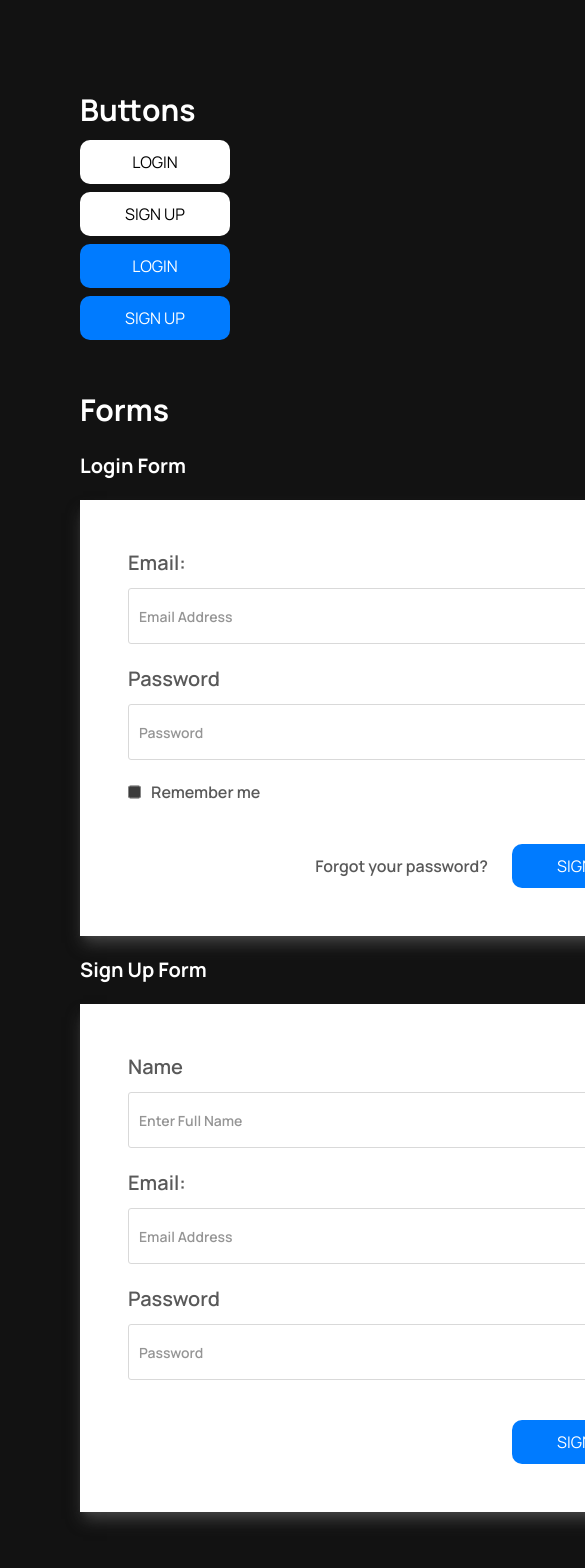
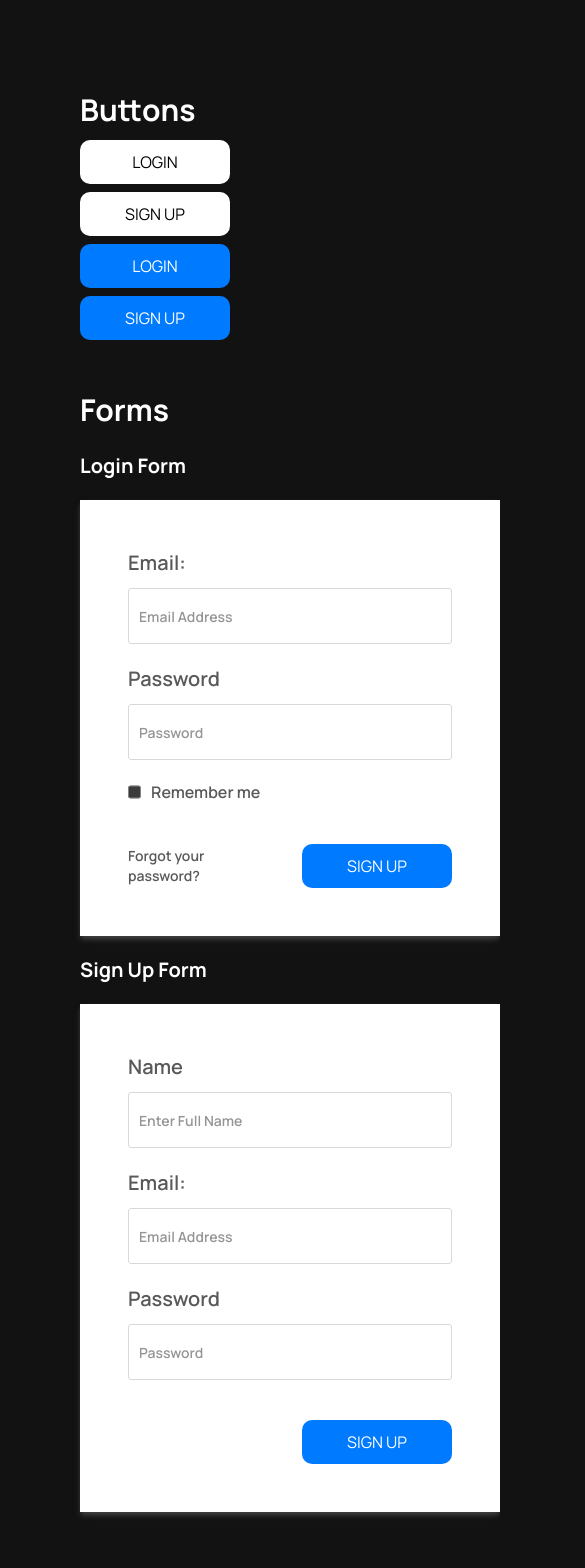
Before and after one commit to AJ1732/capstone_schoolbase_lms, a React (Vite) app: page / in a window 390 px wide. Shown: the top 1568 px of the page, 585 px wide, since content can reach past the window. Built offline with nearby package versions, Linux system fonts and the light colour scheme.

Commit message:
chore: update width of forms

```diff
--- a/src/components/Form/Forms.jsx
+++ b/src/components/Form/Forms.jsx
@@ -74,7 +74,7 @@ export const LogInForm = () => {
         action=""
         onSubmit={handleSubmit}
         className={`
-          min-w-[630px] bg-white text-black p-12 shadow-black-800 shadow-lg
+          max-w-[630px] min-w-[420px] bg-white text-black p-12 shadow-black-800 shadow-md
         `}
       >
         <fieldset className='flex flex-col gap-5'>
@@ -141,7 +141,7 @@ export const LogInForm = () => {
           </div>
 
           <div className='mt-[20px] self-end flex justify-center items-center gap-6'>
-            <p className='font-semibold text-[#595959]'>Forgot your password?</p>
+            <p className='font-semibold text-[#595959] text-sm md:text-base'>Forgot your password?</p>
 
             {/* SUBMIT BUTTON */}
             <FormButton disabled={!getIsFormValid()} className={`w-[150px] `}>SIGN UP</ FormButton>
@@ -209,7 +209,7 @@ export const SignUpForm = () => {
         action=""
         onSubmit={handleSubmit}
         className={`
-          min-w-[630px] bg-white text-black p-12 shadow-black-800 shadow-lg
+          max-w-[630px] min-w-[420px] w-full bg-white text-black p-12 shadow-black-800 shadow-md
         `}
       >
         <fieldset className='flex flex-col gap-5'>
```
